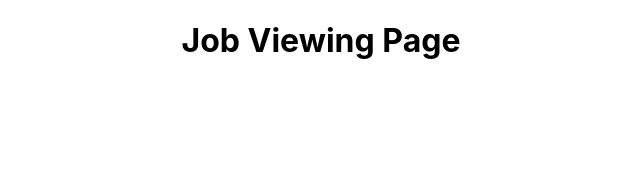
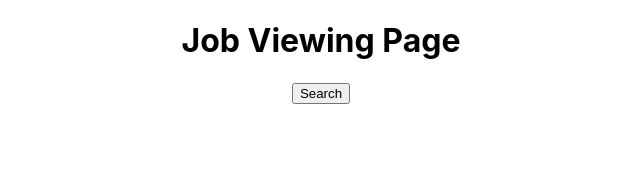
Before and after one commit to jmalp/The-Job-Hunting-AI-Web-Tool, a React (Create React App) app in the folder app/: page /jobs in a window 1280 px wide. Shown: the top 173 px of the page, without its empty margins (319-959 px from the left). Built offline with nearby package versions, Linux system fonts and the light colour scheme.

Commit message:
Added button to query api

```diff
--- a/app/src/pages/JobViewingPage.js
+++ b/app/src/pages/JobViewingPage.js
@@ -3,12 +3,11 @@ import example_jobs from "./example_jobs.json";
 import { useState, useEffect } from 'react';
 
 export default function JobViewingPage() {
-    const url = "localhost:5000"
     const [jobs, setJobs] = useState([]);
 
     const loadJobs = async () => {
         //Search Jobs
-        fetch(url + '/search', {
+        fetch('http://localhost:5000/search', {
             method: 'GET'
         })
             .then((response) => response.json())
@@ -21,13 +20,10 @@ export default function JobViewingPage() {
             });
     }
 
-    useEffect(() => {
-        loadJobs();
-    }, []);
-
     return (
         <div>
             <h1>Job Viewing Page</h1>
+            <button onClick={loadJobs}>Search</button>
             <JobList jobs={jobs} />
         </div>
     )
```
